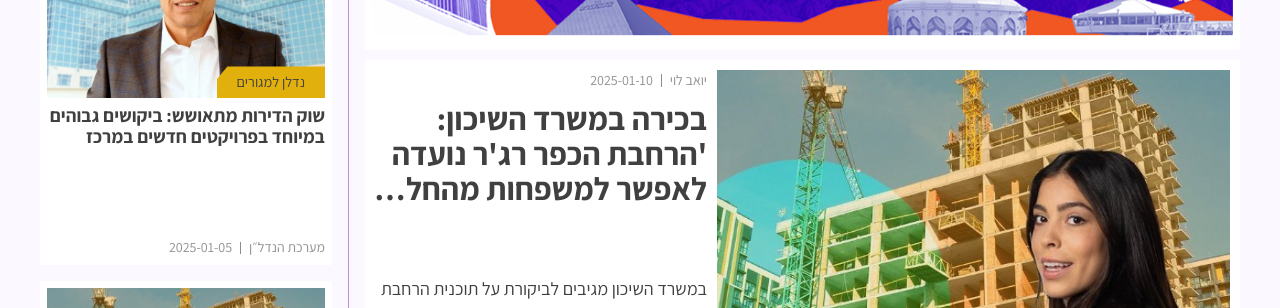
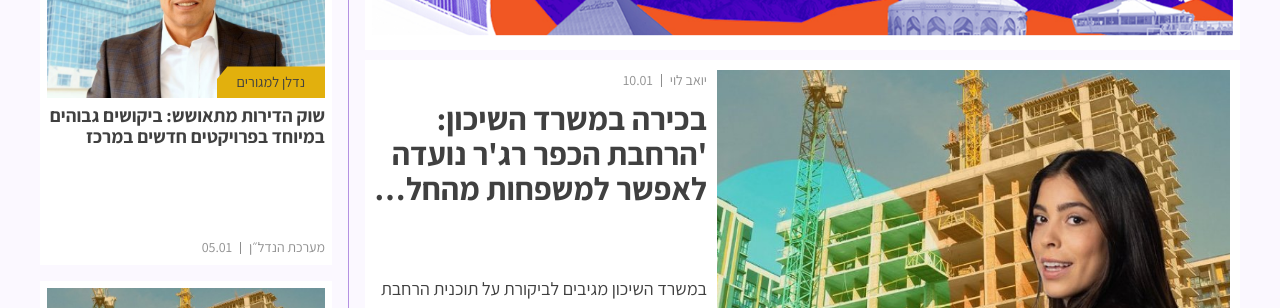
Before and after one commit to dorhakim100/wizoo-news, a Vue app: page / in a window 1280 px wide. Shown: the part 340-648 px from the top of the page. Built offline with nearby package versions, Linux system fonts and the light colour scheme.

Commit message:
Add README file, update CustomDate to hebrew format

```diff
--- a/src/components/common/CustomDate.vue
+++ b/src/components/common/CustomDate.vue
@@ -2,7 +2,7 @@
   <div class="custom-date-container">
     <slot />
     <Divider type="vertical" :style="{ backgroundColor: dividerColor || '' }" />
-    <span>{{ date }}</span>
+    <span>{{ hebrewDate }}</span>
     <template v-if="afterValue">
       <Divider
         type="vertical"
@@ -14,7 +14,7 @@
 </template>
 
 <script setup>
-import { defineProps } from 'vue'
+import { computed, defineProps } from 'vue'
 import { Divider } from 'ant-design-vue'
 
 const props = defineProps({
@@ -30,6 +30,13 @@ const props = defineProps({
     type: String,
     required: false,
   },
+})
+
+const hebrewDate = computed(() => {
+  const d = new Date(props.date)
+  const day = String(d.getDate()).padStart(2, '0')
+  const month = String(d.getMonth() + 1).padStart(2, '0')
+  return `${day}.${month}`
 })
 </script>
 
```
Also changed, not shown: 1 other file (tests, documents, lock files or other folders).
